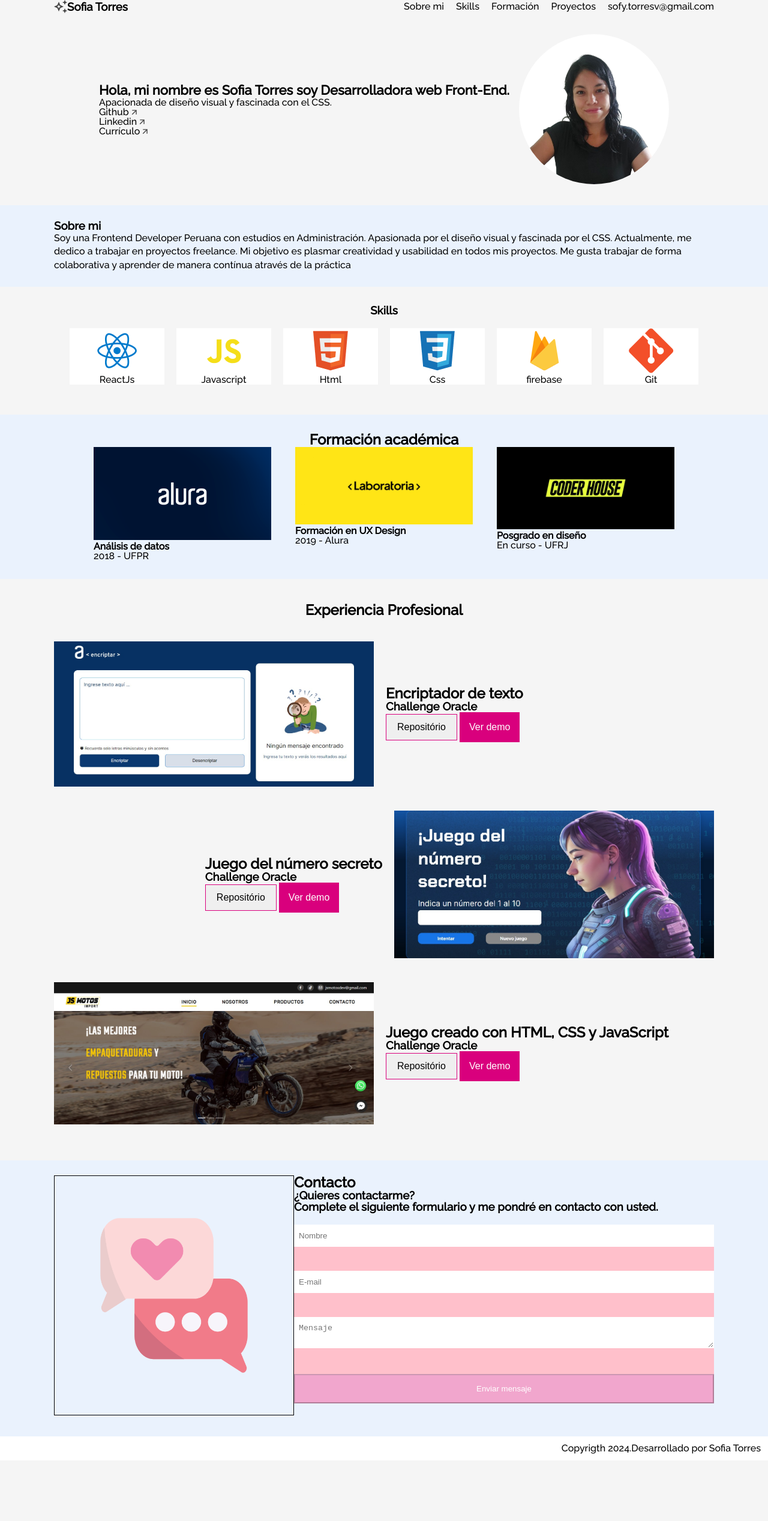
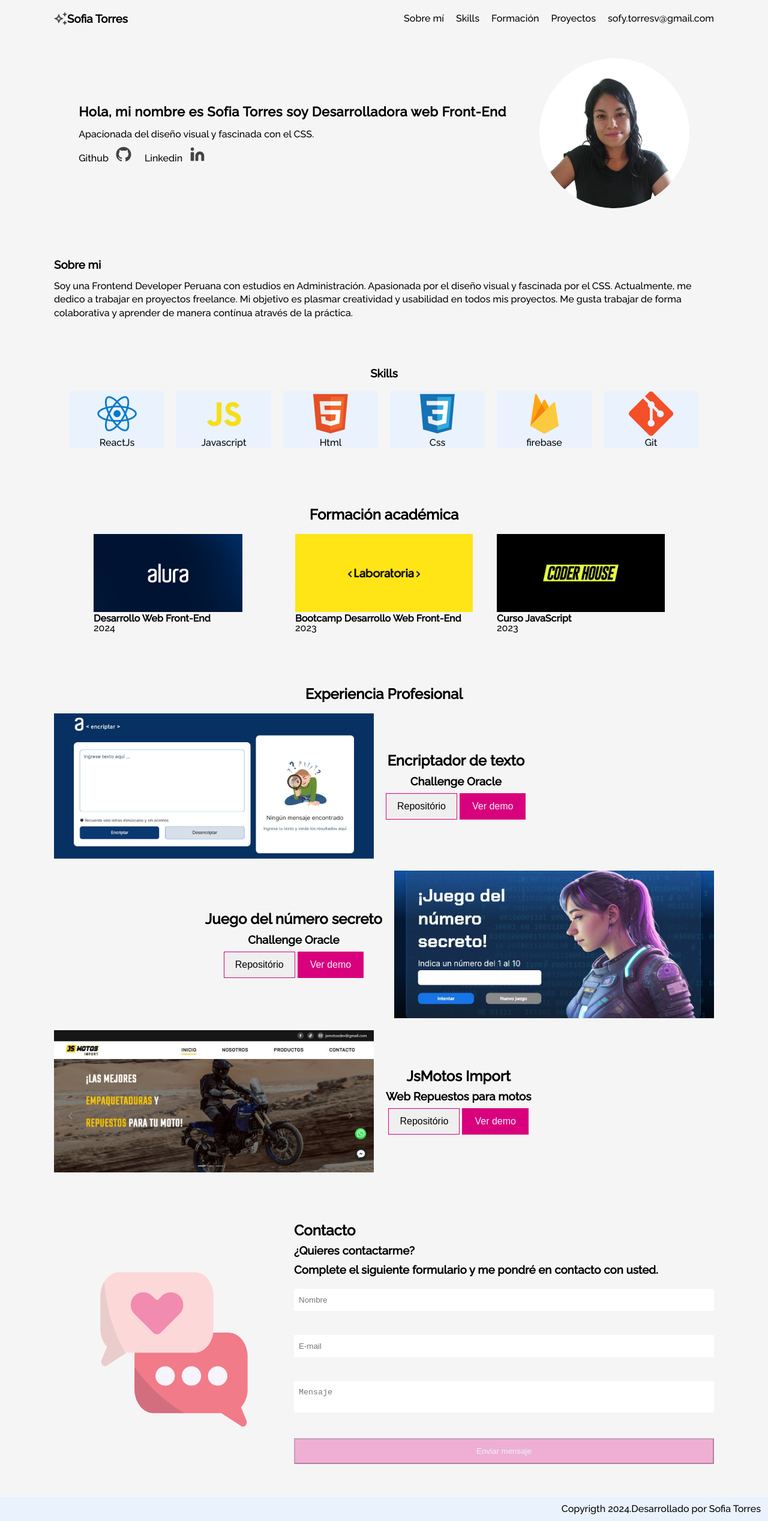
Before and after one commit to sofia-torres-v/Challenge-One, a plain HTML site: page index.html in a window 1280 px wide. Shown: the whole page at 60% size. Before the commit the page ends 2434 px from the top, so only its background shows below. Drawn offline with Linux system fonts and the light colour scheme.

```diff
--- a/index.html
+++ b/index.html
@@ -24,7 +24,7 @@
             </header>
             <nav>
                 <ul class="menu__list ">
-                    <li class="menu__list__item"><a href="#sobre-mi">Sobre mi</a></li>
+                    <li class="menu__list__item"><a href="#sobre-mi">Sobre mí</a></li>
                     <li class="menu__list__item"><a href="#skills">Skills</a></li>
                     <li class="menu__list__item"><a href="#formacion">Formación</a></li>
                     <li class="menu__list__item"><a href="#xp">Proyectos</a></li>
@@ -39,12 +39,11 @@
             <div class="title__div container">
                 <img class="title__profile" src="assets/perfil-copia2png.png">
                 <div class="title__content ">
-                    <h2 class="title__bio">Hola, mi nombre es Sofia Torres soy Desarrolladora web Front-End.</h2>
-                    <h3 class="title__subsection">Apacionada de diseño visual y fascinada con el CSS.</h3>
+                    <h2 class="title__bio">Hola, mi nombre es Sofia Torres soy Desarrolladora web Front-End</h2>
+                    <h3 class="title__subsection">Apacionada del diseño visual y fascinada con el CSS.</h3>
                     <ul class="title__network">
-                        <li class="title__network__item"><a href="">Github <img src="assets\arrow.png"> </a></li>
-                        <li class="title__network__item"><a href="">Linkedin <img src="assets\arrow.png"></a></li>
-                        <li class="title__network__item"><a href="">Currículo <img src="assets\arrow.png"></a></li>
+                        <li class="title__network__item"><a class="link" target="_blank" href="https://github.com/sofia-torres-v">Github <img src="assets/github.png"> </a></li>
+                        <li class="title__network__item"><a class="link" target="_blank" href="https://www.linkedin.com/in/sofia-torres-v-front-end-developer/">Linkedin <img src="assets/linkedin-fill.png"></a></li>
                     </ul>
                 </div>
             </div>
@@ -57,7 +56,7 @@
                 <p class="about__paragraph">Soy una Frontend Developer Peruana con estudios en Administración.
                     Apasionada por el diseño visual y fascinada por el CSS. Actualmente, me dedico a trabajar en
                     proyectos freelance. Mi objetivo es plasmar creatividad y usabilidad en todos mis proyectos. Me
-                    gusta trabajar de forma colaborativa y aprender de manera contínua através de la práctica </p>
+                    gusta trabajar de forma colaborativa y aprender de manera contínua através de la práctica.</p>
             </div>
         </section>
 
@@ -118,10 +117,10 @@
                         <li class="academic__courses__item__img"><img src="assets/alura1.png">
                         </li>
                         <li class="academic__courses__item__title">
-                            <h4>Análisis de datos</h4>
+                            <h4>Desarrollo Web Front-End</h4>
                         </li>
                         <li class="academic__courses__item__subtitle">
-                            <p>2018 - UFPR</p>
+                            <p>2024</p>
                         </li>
                     </ul>
                 </div>
@@ -129,10 +128,10 @@
                     <ul class="academic__courses__list">
                         <li class="academic__courses__item__img"><img src="assets/logo-labo.jpg"></li>
                         <li class="academic__courses__item__title">
-                            <h4>Formación en UX Design</h4>
+                            <h4>Bootcamp Desarrollo Web Front-End</h4>
                         </li>
                         <li class="academic__courses__item__subtitle">
-                            <p>2019 - Alura</p>
+                            <p>2023</p>
                         </li>
                     </ul>
                 </div>
@@ -140,10 +139,10 @@
                     <ul class="academic__courses__list">
                         <li class="academic__courses__item__img"><img src="assets/coderhouse.jpeg"></li>
                         <li class="academic__courses__item__title">
-                            <h4>Posgrado en diseño</h4>
+                            <h4>Curso JavaScript</h4>
                         </li>
                         <li class="academic__courses__item__subtitle">
-                            <p>En curso - UFRJ</p>
+                            <p>2023</p>
                         </li>
                     </ul>
                 </div>
@@ -159,10 +158,10 @@
                     <h2 class="experience__title">Encriptador de texto</h2>
                     <h3 class="experience__text">Challenge Oracle </h3>
                     <div class="experience__description">
-                        <span class="experience__repo"><a
-                                href="https://github.com/alura-challenges/challenge-one-juego-ahorcado"><button
+                        <span class="experience__repo">
+                            <a href="https://github.com/sofia-torres-v/Encriptador-de-texto" target="_blank"><button
                                     class="experiencia__botao--repo">Repositório</button></a></span>
-                        <span class="experience__demo"><a href=""><button class="experience__botao--demo">Ver
+                        <span class="experience__demo"><a href="https://sofia-torres-v.github.io/Encriptador-de-texto/" target="_blank"><button class="experience__botao--demo">Ver
                                     demo</button></a></span>
                     </div>
                 </div>
@@ -175,9 +174,9 @@
                     <h3 class="experience__text">Challenge Oracle </h3>
                     <div class="experience__description">
                         <span class="experience__repo"><a
-                                href="https://github.com/alura-challenges/challenge-one-encriptador-latam"><button
+                                href="https://github.com/sofia-torres-v/Juego-Numero-Secreto" target="_blank"><button
                                     class="experiencia__botao--repo">Repositório</button></a></span>
-                        <span class="experience__demo"><a href=""><button class="experience__botao--demo">Ver
+                        <span class="experience__demo"><a href="https://sofia-torres-v.github.io/Juego-Numero-Secreto/" target="_blank"><button class="experience__botao--demo">Ver
                                     demo</button></a></span>
                     </div>
                 </div>
@@ -186,14 +185,13 @@
             <div class="experience__box">
                 <img class="experience__img" src="assets/jsMotosImport.jpg">
                 <div class="experience__info">
-                    <h2 class="experience__title">Juego creado con HTML, CSS y
-                        JavaScript</h2>
-                    <h3 class="experience__text">Challenge Oracle </h3>
+                    <h2 class="experience__title"> JsMotos Import </h2>
+                    <h3 class="experience__text">Web Repuestos para motos </h3>
                     <div class="experience__description">
                         <span class="experience__repo"><a
-                                href="https://github.com/alura-challenges/challenge-one-juego-ahorcado"><button
+                                href="https://github.com/sofia-torres-v/Js-Motos" target="_blank"><button
                                     class="experiencia__botao--repo">Repositório</button></a></span>
-                        <span class="experience__demo"><a href=""><button class="experience__botao--demo">Ver
+                        <span class="experience__demo"><a href="https://jsmotos.com/" target="_blank"><button class="experience__botao--demo">Ver
                                     demo</button></a></span>
                     </div>
                 </div>
--- a/style.css
+++ b/style.css
@@ -1,12 +1,23 @@
 :root {
+    /* Colores */
     --cor-de-fundo: #f5f5f5;
     --cor-de-link: #000;
+    --cor-de-menu: #fff;
+    --cor-de-box: #eaf2fd;
+    --cor-de-boton: #d9007d;
+    --cor-de-exito: rgb(46, 166, 46);
+    --cor-de-error: red;
+
+    /* tipografia*/
+    --font-raleway: "Raleway";
 }
+
 * {
     margin: 0;
     padding: 0;
     box-sizing: border-box;
 }
+
 body {
     box-sizing: border-box;
     background-color: var(--cor-de-fundo);
@@ -16,6 +27,7 @@
     line-height: 1;
     height: 100vh;
 }
+
 ol,
 ul,
 li {
@@ -32,6 +44,7 @@
     max-width: 2500px;
     margin: 0 auto;
 }
+
 .container {
     width: 90%;
     margin: 0 auto;
@@ -47,10 +60,11 @@
 
 /*Sección Menu*/
 section.menu {
-    background-color: #f5f5f5;
+    background-color: var(--cor-de-fundo);
     display: flex;
     align-items: center;
     justify-content: space-between;
+    padding: 20px 0;
 }
 
 .menu__header {
@@ -81,11 +95,27 @@
 
 .title__bio {
     font-size: 22px;
-    line-height: 1.2;
+    line-height: 1.3;
+    padding-bottom: 15px;
+    letter-spacing: 0.5px;
 }
+
 .title__subsection {
     font-size: 16px;
     font-weight: 300;
+}
+
+.title__network {
+    display: flex;
+    justify-content: flex-start;
+    gap: 20px;
+}
+
+.link {
+    margin-top: 10px;
+    display: flex;
+    align-items: flex-end;
+    justify-content: center;
 }
 
 .title__network__item a {
@@ -94,18 +124,20 @@
 
 /*Sección About*/
 section.about {
-    background: #eaf2fd;
+    background: var(--cor-de-seccion);
     padding: 25px 0;
 }
 
 .about__paragraph {
     line-height: 1.4;
+    padding-top: 15px;
 }
 
 /* section skills */
 .skills {
     padding: 30px 0;
 }
+
 .skills__line {
     padding: 20px 0;
     display: flex;
@@ -117,7 +149,7 @@
 .skills__box {
     display: flex;
     width: 158px;
-    background-color: white;
+    background-color: var(--cor-de-box);
     align-items: center;
     justify-content: center;
     text-align: center;
@@ -125,22 +157,25 @@
 
 /* Experiencia Académica*/
 section.academic {
-    background: #eaf2fd;
+    background: var(--cor-de-seccion);
     padding: 30px 0;
 }
 
 .academic__courses {
+    padding-top: 20px;
     display: flex;
     flex-direction: column;
     justify-content: center;
-    gap: 5px;
+    gap: 20px;
 }
+
 .academic__courses__box {
     display: flex;
 }
 
 .academic__courses__item__img img {
     width: 100%;
+    height: 130px;
 }
 
 /* experiencia*/
@@ -152,31 +187,43 @@
     display: flex;
     flex-direction: column;
     align-items: center;
-    margin-top: 40px;
+    margin-top: 20px;
 }
 
 .experience__img {
     width: 100%;
     max-width: 533px;
 }
+
 .experience__info {
-    display: grid;
-    align-self: center;
+    display: flex;
+    justify-content: center;
+    align-items: center;
+    flex-direction: column;
     padding: 20px;
+}
+
+.experience__title {
+    line-height: 1.2;
+    margin-bottom: 10px;
+}
+
+.experience__text {
+    margin-bottom: 10px;
 }
 
 .experiencia__botao--repo,
 .experience__botao--demo {
     padding: 12px 18px;
     font-size: 16px;
-    border: 1px solid #d9007d;
+    border: 1px solid var(--cor-de-boton);
 }
 
 .experience__botao--demo,
 .formcontato__botao {
-    color: #fff;
-    padding: 15px;
-    background-color: #d9007d;
+    color: var(--cor-de-box);
+    padding: 12px 20px;
+    background-color: var(--cor-de-boton);
 }
 
 .formcontato__botao.active {
@@ -186,22 +233,33 @@
 
 /*Contacto*/
 .formcontato {
-    background-color: #eaf2fd;
+    background-color: var(--cor-de-seccion);
     padding: 25px 0 35px;
+}
+
+.formcontato__title,
+.formcontato__subtext {
+    margin-bottom: 10px;
+}
+
+.formcontato__subtext {
+    line-height: 1.2;
 }
 
 .formcontato--esquerda,
 .formcontato__text {
     flex: 1 1 150px;
 }
-.formcontato__form{
-    background-color: pink;
+
+.formcontato__form {
     display: grid;
     gap: 20px;
     margin: 20px 0;
 }
 
-.formcontato__input, .formcontato__textarea{
+.formcontato__input,
+.formcontato__textarea {
+    resize: none;
     padding: 10px 7px;
     width: 100%;
     outline: none;
@@ -212,36 +270,35 @@
     display: none;
 }
 
-
 /*Estilo mensajes----------*/
 .error__text {
-    color: red;
+    color: var(--cor-de-error);
     margin-top: 5px;
     font-size: 15px;
     visibility: hidden;
 }
 
 /* mensajes errores y exito activar con js */
-.activeError .error__text{
+.activeError .error__text {
     visibility: visible;
 }
 
-.activeError .formcontato__input{
-    border: 1px solid red;
-    background-image: url('./assets/errorSmall.png');
+.activeError .formcontato__input {
+    border: 1px solid var(--cor-de-error);
+    background-image: url("./assets/errorSmall.png");
     background-repeat: no-repeat;
     background-position: right 2vw bottom 1vh;
 }
-.activeSucces .formcontato__input{
-    border: 1px solid rgb(46, 166, 46);
-    background-image: url('./assets/checkSmall.png');
+.activeSucces .formcontato__input {
+    border: 1px solid var(--cor-de-exito);
+    background-image: url("./assets/checkSmall.png");
     background-repeat: no-repeat;
     background-position: right 2vw bottom 1vh;
 }
 
 /*footeer*/
 section.footer {
-    background-color: #fff;
+    background-color: var(--cor-de-box);
     text-align: end;
     padding: 12px;
 }
@@ -252,14 +309,17 @@
         display: flex;
         align-items: center;
     }
+
     .menu__list__item__contato {
         display: none;
     }
+
     nav {
         display: flex;
         align-items: center;
         gap: 20px;
     }
+
     .menu__list {
         display: flex;
         gap: 20px;
@@ -269,12 +329,17 @@
     .title__div {
         display: flex;
         flex-direction: row;
+        gap: 55px;
     }
 
     .title__profile {
         order: 2;
     }
 
+    section.about,
+    section.academic {
+        padding: 50px 0;
+    }
     .academic__courses__box {
         width: 296px;
     }
@@ -283,14 +348,12 @@
         flex-direction: row;
         gap: 40px;
     }
+
     /*Experiencia Profesional*/
     .experience {
         padding: 40px 0 60px;
     }
-
 }
-
-
 
 /*Mobile*/
 @media (min-width: 1024px) {
@@ -315,15 +378,12 @@
         display: flex;
     }
 
-    .formcontato--esquerda{
-        border: 1px solid black;
+    .formcontato--esquerda {
         flex: 0 1 400px;
-       display: grid;
-       place-items: center;
+        display: grid;
+        place-items: center;
     }
     .formcontato__img {
         display: block;
-
     }
-
 }
--- a/validacion.js
+++ b/validacion.js
@@ -1,3 +1,4 @@
+const form = document.querySelector(".formcontato__form");
 const inputName = document.querySelector("#input-name");
 const inputEmail = document.querySelector("#input-email");
 const inputMessage = document.querySelector("#mensagem");
@@ -20,6 +21,14 @@
     inputMessage.addEventListener("blur", (e) =>
         validateEmpyField(e, "Porfavor, complete el campo")
     );
+
+    form.addEventListener("submit", (e) => {
+        if (isValidForm() === true) {
+            console.log("cargando y enviando");
+        } else {
+            e.preventDefault();
+        }
+    });
 }
 
 function initialApp() {
@@ -64,7 +73,7 @@
         if (fieldDivValue.length <= 300) {
             console.log("correcto");
             setSucces(fielDiv);
-            // fieldCompleto();
+            fieldCompleto();
         } else {
             setError(fielDiv, "Máximo 300 carácteres");
         }
@@ -96,3 +105,15 @@
     btnSend.disabled = false;
     btnSend.classList.remove("active");
 }
+
+//Formulario válido
+function isValidForm() {
+    const groupInputs = form.querySelectorAll(".groupInput");
+    let result = true;
+    groupInputs.forEach((element) => {
+        if (element.classList.contains("activeError")) {
+            result = false;
+        }
+    });
+    return result;
+}
```
Also changed, not shown: assets/github.png (added), assets/linkedin-fill.png (added).
